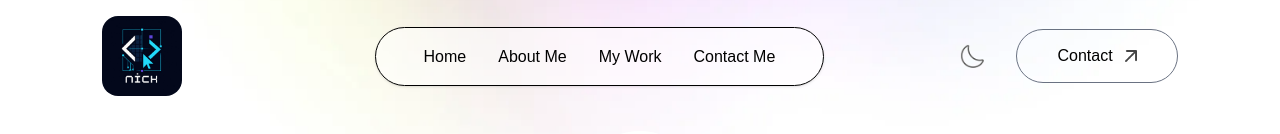
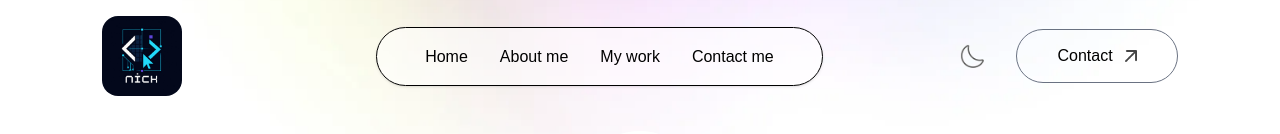
Before and after one commit to NickSoltau/portfolio, a Next.js app: page / in a window 1280 px wide. Shown: the top 134 px of the page. Built offline with nearby package versions, Linux system fonts and the light colour scheme; a web font is replaced by a local one.

Commit message:
Update Navbar links to use lowercase text

```diff
--- a/app/components/Navbar.jsx
+++ b/app/components/Navbar.jsx
@@ -36,9 +36,9 @@ const Navbar = ({isDarkMode, toggleDarkMode}) => {
 
             <ul className={`hidden md:flex items-center gap-6 lg:gap-8 rounded-full px-12 py-3 ${isScroll ? "" : " bg-white/50 shadow-sm dark border dark:border-white/50 dark:bg-transparent"} `}>
                 <li><a className= 'font-Ovo' href='#top'>Home</a></li>
-                <li><a className= 'font-Ovo' href='#about'>About Me</a></li>
-                <li><a className= 'font-Ovo' href='#work'>My Work</a></li>
-                <li><a className= 'font-Ovo' href='#contact'>Contact Me</a></li>
+                <li><a className= 'font-Ovo' href='#about'>About me</a></li>
+                <li><a className= 'font-Ovo' href='#work'>My work</a></li>
+                <li><a className= 'font-Ovo' href='#contact'>Contact me</a></li>
 
             </ul>
 
@@ -65,9 +65,9 @@ const Navbar = ({isDarkMode, toggleDarkMode}) => {
                 </div>
 
                 <li><a className= 'font-Ovo' onClick={closeMenu} href='#top'>Home</a></li>
-                <li><a className= 'font-Ovo' onClick={closeMenu} href='#about'>About Me</a></li>
-                <li><a className= 'font-Ovo' onClick={closeMenu} href='#work'>My Work</a></li>
-                <li><a className= 'font-Ovo' onClick={closeMenu} href='#contact'>Contact Me</a></li>
+                <li><a className= 'font-Ovo' onClick={closeMenu} href='#about'>About me</a></li>
+                <li><a className= 'font-Ovo' onClick={closeMenu} href='#work'>My work</a></li>
+                <li><a className= 'font-Ovo' onClick={closeMenu} href='#contact'>Contact me</a></li>
 
 
             </ul>
```
